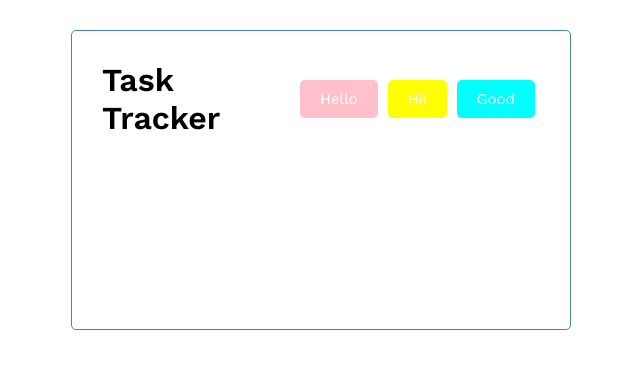
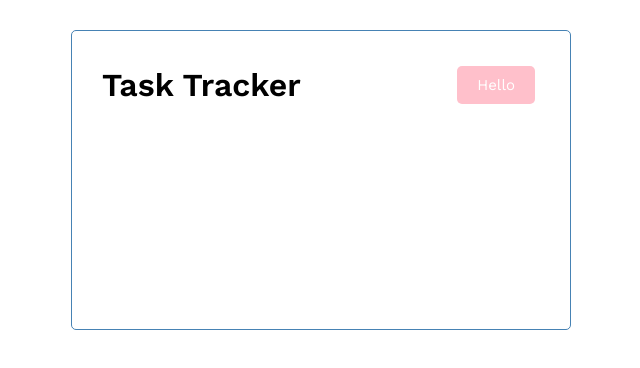
Before and after one commit to prerana1821/Beginner-React-Projects, a React (Create React App) app in the folder task-tracker/: page / in a window 1280 px wide. Shown: the top 368 px of the page, without its empty margins (319-959 px from the left). Built offline with nearby package versions, Linux system fonts and the light colour scheme.

Commit message:
Understood about event props

```diff
--- a/task-tracker/src/components/Button.js
+++ b/task-tracker/src/components/Button.js
@@ -2,14 +2,14 @@ import React from 'react'
 import PropTypes from 'prop-types'
 
 
-const Button = ({ bgColor, text }) => {
+const Button = ({ bgColor, text, onClick }) => {
 
-    const handleClick = (e) => {
-        return console.log('Clicked', e);
-    }
+    // const handleClick = (e) => {
+    //     return console.log('Clicked', e);
+    // }
 
     return (
-        <button onClick={handleClick} style={{ backgroundColor: bgColor }} className="btn">{text}</button>
+        <button onClick={onClick} style={{ backgroundColor: bgColor }} className="btn">{text}</button>
     )
 }
 
@@ -20,6 +20,7 @@ Button.defaultProps = {
 Button.propTypes = {
     bgColor: PropTypes.string.isRequired,
     text: PropTypes.string.isRequired,
+    onClick: PropTypes.func.isRequired
 }
 
 
--- a/task-tracker/src/components/Header.js
+++ b/task-tracker/src/components/Header.js
@@ -2,15 +2,20 @@ import Button from "./Button";
 import PropTypes from 'prop-types'
 
 const Header = (props) => {
+
+    const handleOnClick = () => {
+        return console.log('Hello Click');
+    }
+
     return (
         <div>
             <header className="header">
                 {/* <h1>Trask Tracker</h1> */}
                 {/* <h1 style={headerStyle}>{props.title}</h1> */}
                 <h1>{props.title}</h1>
-                <Button bgColor='pink' text='Hello'/>
-                <Button bgColor='yellow' text='Hii'/>
-                <Button text='Good'/>
+                <Button bgColor='pink' text='Hello' onClick={handleOnClick}/>
+                {/* <Button bgColor='yellow' text='Hii'/>
+                <Button text='Good'/> */}
             </header>
         </div>
     )
```
Also changed, not shown: 1 other file (tests, documents, lock files or other folders).
